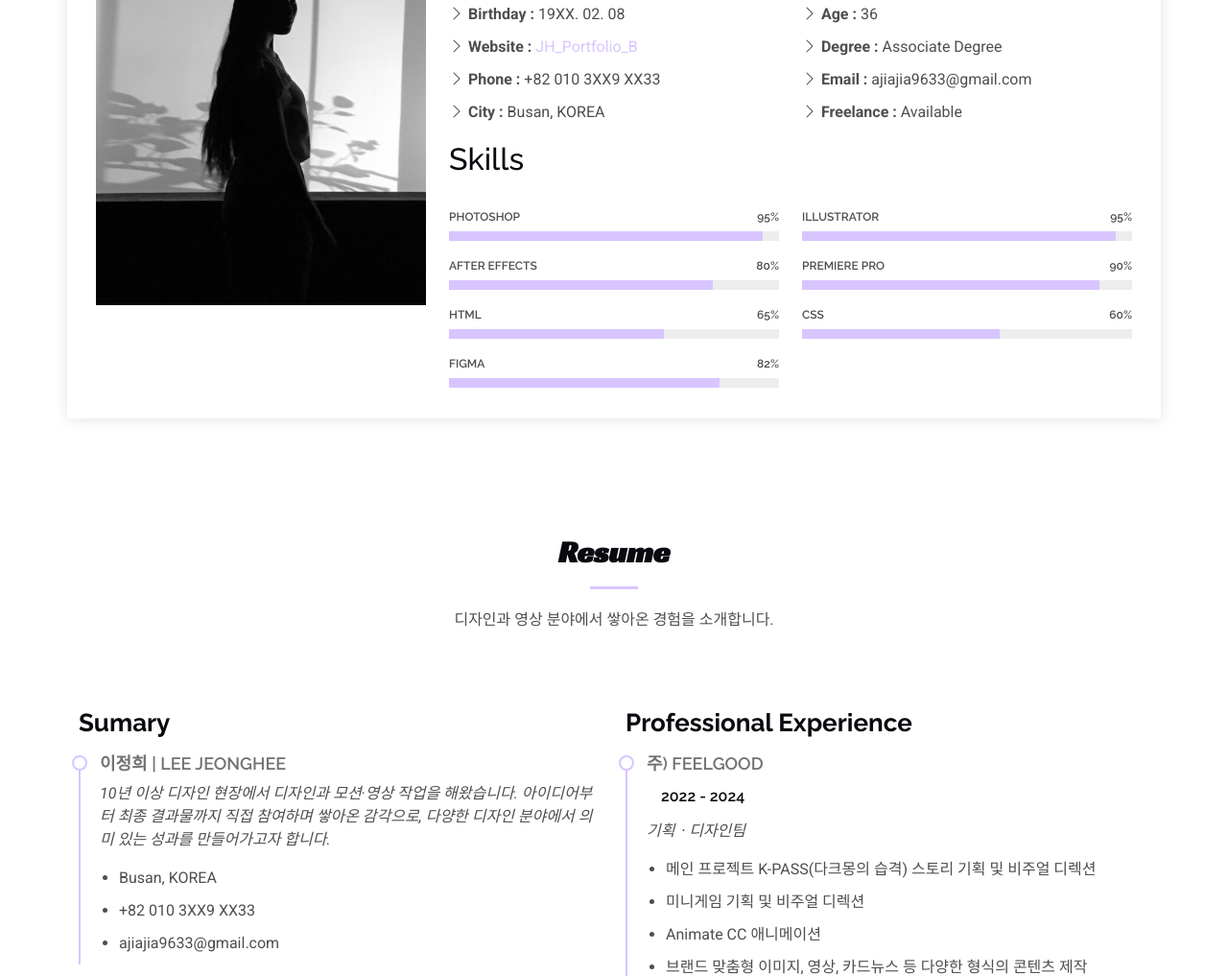
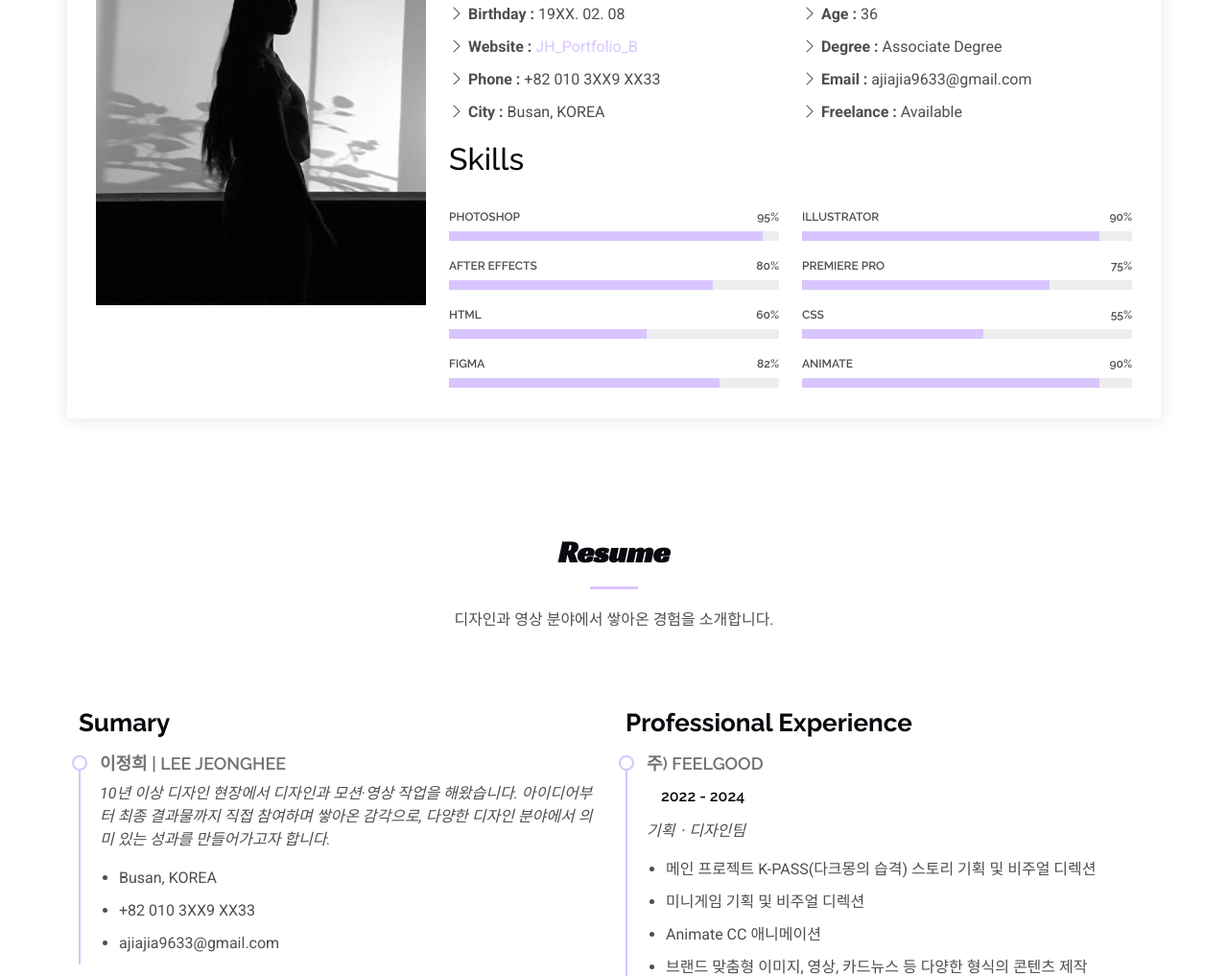
Before and after one commit to ajiajia9633-art/JH_Portfolio_A, a plain HTML site: page index.html in a window 1280 px wide. Shown: the part 1172-2189 px from the top of the page at 96% size. Drawn offline with Linux system fonts and the light colour scheme; a web font is replaced by a local one.

Commit message:
스킬 수정
수치조정 및 추가

```diff
--- a/index.html
+++ b/index.html
@@ -159,6 +159,7 @@
                     <div class="progress-bar" role="progressbar" style="width:95%;" aria-valuenow="95" aria-valuemin="0" aria-valuemax="100"></div>
                   </div>
                 </div>
+
                 <div class="progress">
                   <span class="skill">AFTER EFFECTS <i class="val">80%</i></span>
                   <div class="progress-bar-wrap">
@@ -166,11 +167,12 @@
                   </div>
                 </div>
                 <div class="progress">
-                  <span class="skill">HTML <i class="val">65%</i></span>
+                  <span class="skill">HTML <i class="val">60%</i></span>
                   <div class="progress-bar-wrap">
-                    <div class="progress-bar" role="progressbar" style="width:65%;" aria-valuenow="65" aria-valuemin="0" aria-valuemax="100"></div>
+                    <div class="progress-bar" role="progressbar" style="width:60%;" aria-valuenow="60" aria-valuemin="0" aria-valuemax="100"></div>
                   </div>
                 </div>
+
                 <div class="progress">
                   <span class="skill">FIGMA <i class="val">82%</i></span>
                   <div class="progress-bar-wrap">
@@ -181,23 +183,34 @@
 
               <div class="col-lg-6">
                 <div class="progress">
-                  <span class="skill">ILLUSTRATOR <i class="val">95%</i></span>
-                  <div class="progress-bar-wrap">
-                    <div class="progress-bar" role="progressbar" style="width:95%;" aria-valuenow="95" aria-valuemin="0" aria-valuemax="100"></div>
-                  </div>
-                </div>
-                <div class="progress">
-                  <span class="skill">PREMIERE PRO <i class="val">90%</i></span>
+                  <span class="skill">ILLUSTRATOR <i class="val">90%</i></span>
                   <div class="progress-bar-wrap">
                     <div class="progress-bar" role="progressbar" style="width:90%;" aria-valuenow="90" aria-valuemin="0" aria-valuemax="100"></div>
                   </div>
                 </div>
+
                 <div class="progress">
-                  <span class="skill">CSS <i class="val">60%</i></span>
+                  <span class="skill">PREMIERE PRO <i class="val">75%</i></span>
                   <div class="progress-bar-wrap">
-                    <div class="progress-bar" role="progressbar" style="width:60%;" aria-valuenow="60" aria-valuemin="0" aria-valuemax="100"></div>
+                    <div class="progress-bar" role="progressbar" style="width:75%;" aria-valuenow="75" aria-valuemin="0" aria-valuemax="100"></div>
                   </div>
                 </div>
+
+                <div class="progress">
+                  <span class="skill">CSS <i class="val">55%</i></span>
+                  <div class="progress-bar-wrap">
+                    <div class="progress-bar" role="progressbar" style="width:55%;" aria-valuenow="55" aria-valuemin="0" aria-valuemax="100"></div>
+                  </div>
+                </div>
+
+                <div class="progress">
+                  <span class="skill">ANIMATE <i class="val">90%</i></span>
+                  <div class="progress-bar-wrap">
+                    <div class="progress-bar" role="progressbar" style="width:90%;" aria-valuenow="90" aria-valuemin="0" aria-valuemax="100"></div>
+                  </div>
+                </div>
+
+
               </div>
 
             </div>
```
